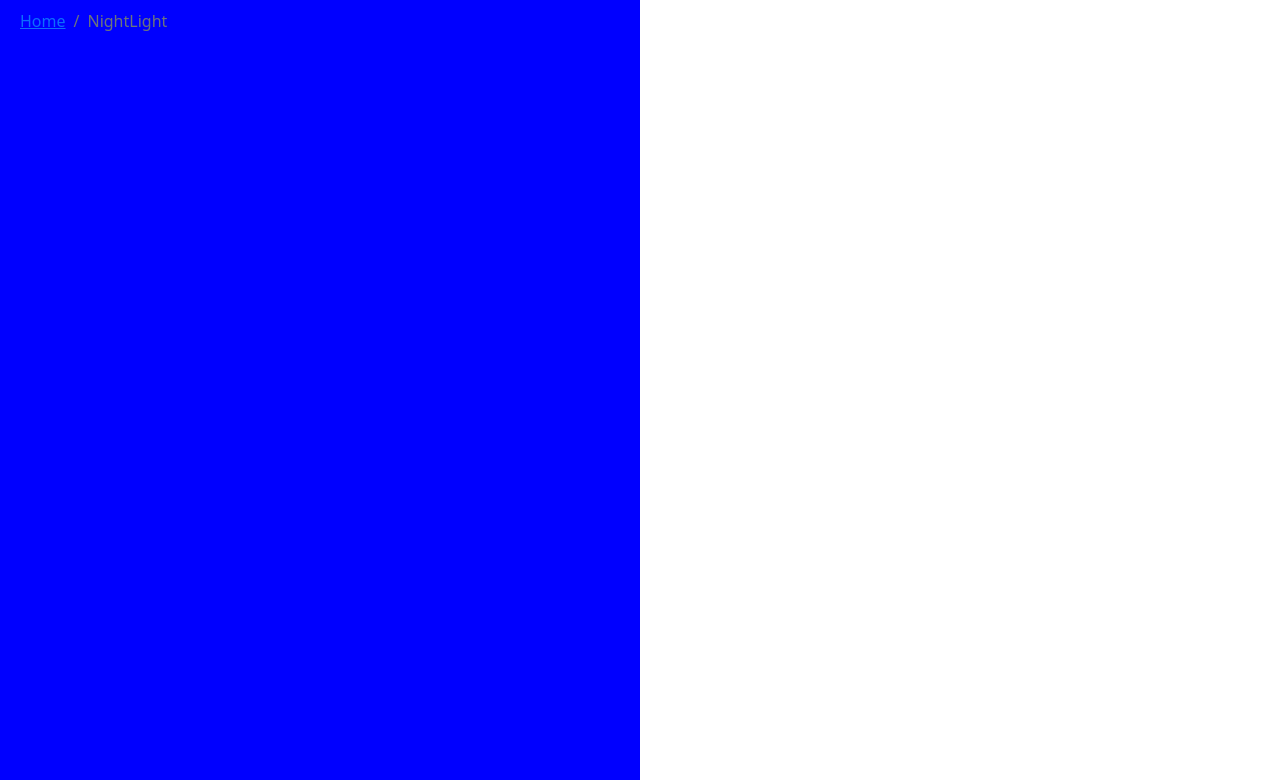
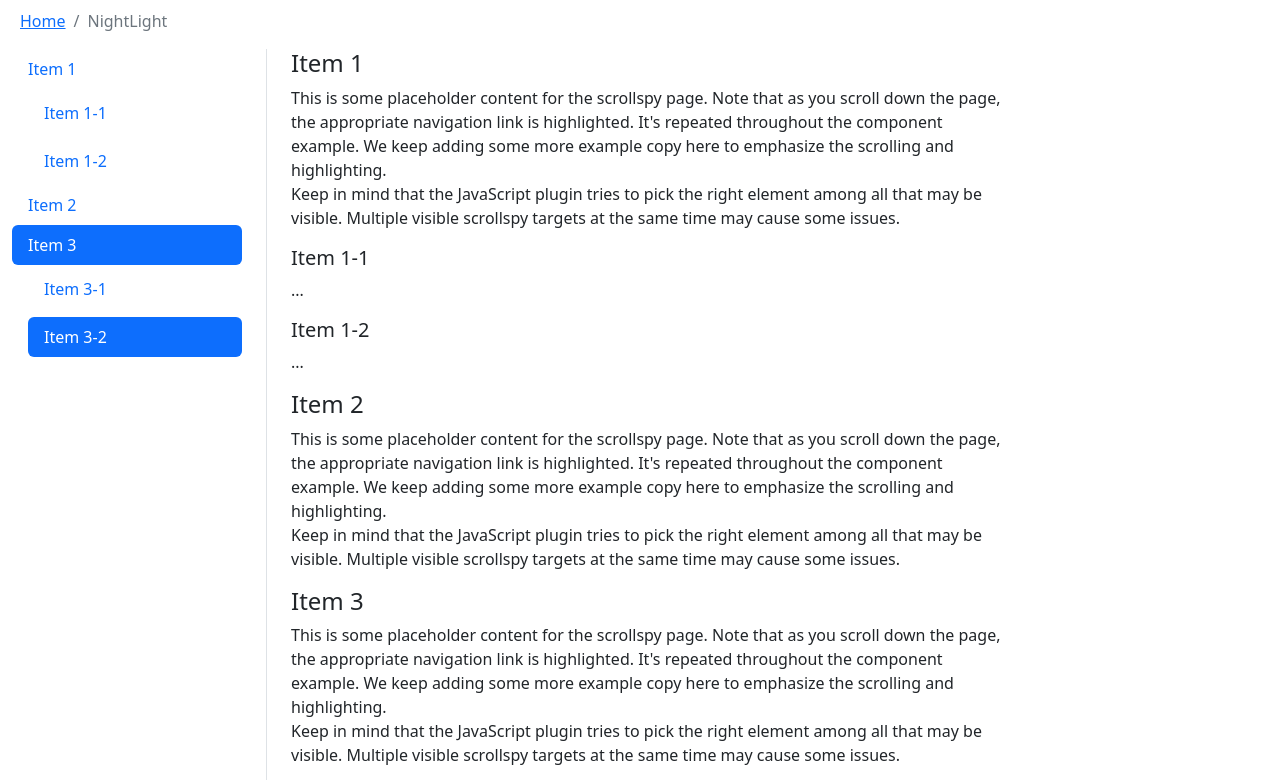
Before and after one commit to jason490/Website-Portfolio, a plain HTML site: page projects/nightLight.html in a window 1280 px wide. Shown: the part 57-837 px from the top of the page. Drawn offline with nearby package versions, Linux system fonts and the light colour scheme.

Commit message:
removed test

```diff
--- a/projects/nightLight.html
+++ b/projects/nightLight.html
@@ -15,7 +15,7 @@
   </head>
 <body>
   <div id="thing"></div>
-    <div class="navPadding right-panel">
+    <div class="navPadding">
       <nav aria-label="breadcrumb">
         <ol class="breadcrumb">
           <li class="breadcrumb-item"><a href="../index.html">Home</a></li>
```
